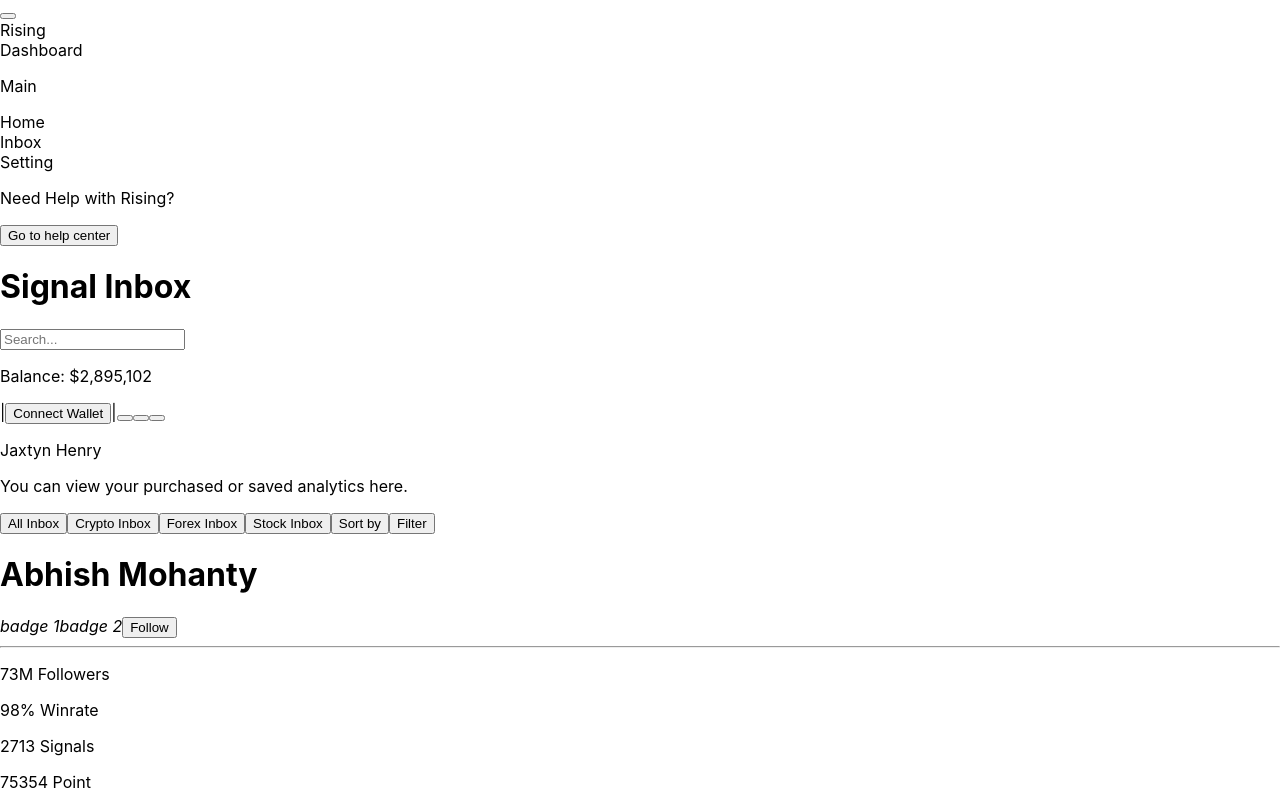
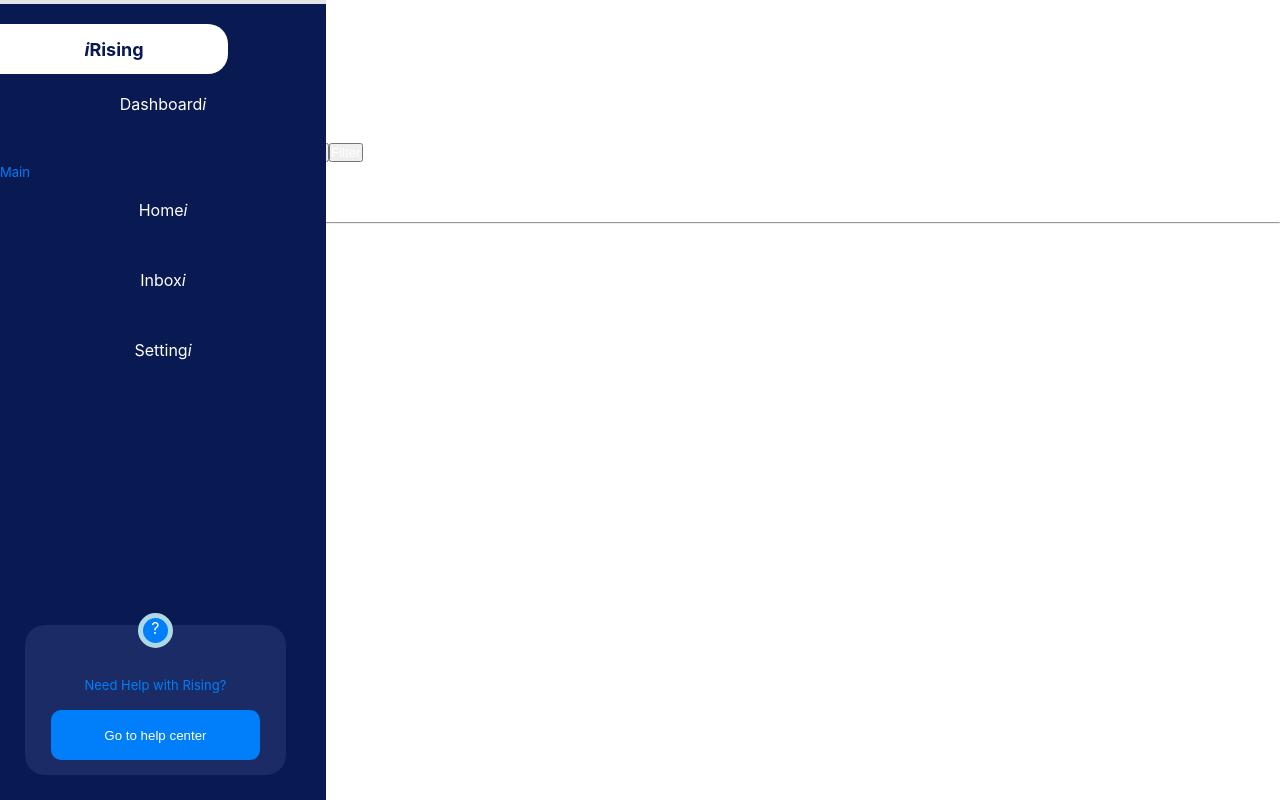
Before and after one commit to Cimorexave/react-test, a React (Create React App) app: page / in a window 1280 px wide. Shown: the top 800 px of the page. Built offline with nearby package versions, Linux system fonts and the light colour scheme.

Commit message:
added basic stylings of the sidebar component

```diff
--- a/src/components/Sidebar.js
+++ b/src/components/Sidebar.js
@@ -1,32 +1,32 @@
-import React from 'react'
-
+import React from 'react';
+import '../styles/sidebar.css';
 const Sidebar = () => {
   return (
     <div className='sidebar'>
         <button className='close-sidebar'></button>
-        <div className='logo'>
+        <div className='logo-comp'>
+            <i className='logo-icon'>i</i>
             Rising
-            <i className='logo-icon'></i>
         </div>
         <div className='list-item'>
             Dashboard
-            <i className='dasboard-icon'></i>
+            <i className='dasboard-icon'>i</i>
         </div>
         <p>Main</p>
         <div className='list-item'>
             Home
-            <i className='home-icon'></i>
+            <i className='home-icon'>i</i>
         </div>
         <div className='list-item'>
             Inbox
-            <i className='inbox-icon'></i>
+            <i className='inbox-icon'>i</i>
         </div>
         <div className='list-item'>
             Setting
-            <i className='setting-icon'></i>
+            <i className='setting-icon'>i</i>
         </div>
         <div className='help-card'>
-            <i className='help-icon'></i>
+            <div className='help-icon'>?</div>
             <p>Need Help with Rising?</p>
             <button className='help-button'>Go to help center</button>
         </div>
--- /dev/null
+++ b/src/styles/sidebar.css
@@ -0,0 +1,84 @@
+/* sidebar stylings */
+:root {
+    --darkblue-clr : #081A51;
+    --lightblue-clr: #017EFA;
+}
+* {
+    margin: 0;
+    padding: 0;
+    color: white;
+}
+.sidebar {
+    background-color: var(--darkblue-clr);
+    position: fixed;
+    width: 326px;
+    height: 100vh;
+    display: flex;
+    gap: 20px;
+    flex-direction: column;
+}
+.sidebar > * {
+    display: block;
+}
+.logo-comp, .logo-comp > * {
+    height: 50px;
+    width: 70%;
+    left: 0;
+    color: var(--darkblue-clr);
+    background-color: white;
+    border-radius: 0 20px 20px 0;
+    display: flex;
+    justify-content: center;
+    align-items: center;
+    gap: 0;
+    font-weight: bold;
+    font-size: large;
+}
+.sidebar p {
+    color: var(--lightblue-clr);
+    font-size: small;
+}
+.logo-icon {
+    width: fit-content;
+    left: 5%;
+}
+.list-item {
+    height: 50px;
+    text-align: center;
+}
+.help-card {
+    background-color: #1B2B65;
+    display: flex;
+    color: lightblue;
+    position: absolute;
+    border-radius: 20px;
+    left: 25px;
+    bottom: 25px;
+    width: 80%;
+    height: 150px;
+    justify-content: center;
+    align-items: center;
+}
+.help-card > * {
+    position: absolute;
+}
+.help-icon {
+    background-color: var(--lightblue-clr);
+    width: 25px;
+    aspect-ratio: 1;
+    border-radius: 50%;
+    border:  solid lightblue 5px;
+    top: -12px;
+    text-align: center;
+}
+.help-card p {
+    transform: translateY(-15px);
+}
+.help-button {
+    width: 80%;
+    height: 50px;
+    background-color: var(--lightblue-clr);
+    border-radius: 10px;
+    border-style: none;
+    bottom: 10%;
+}
```
